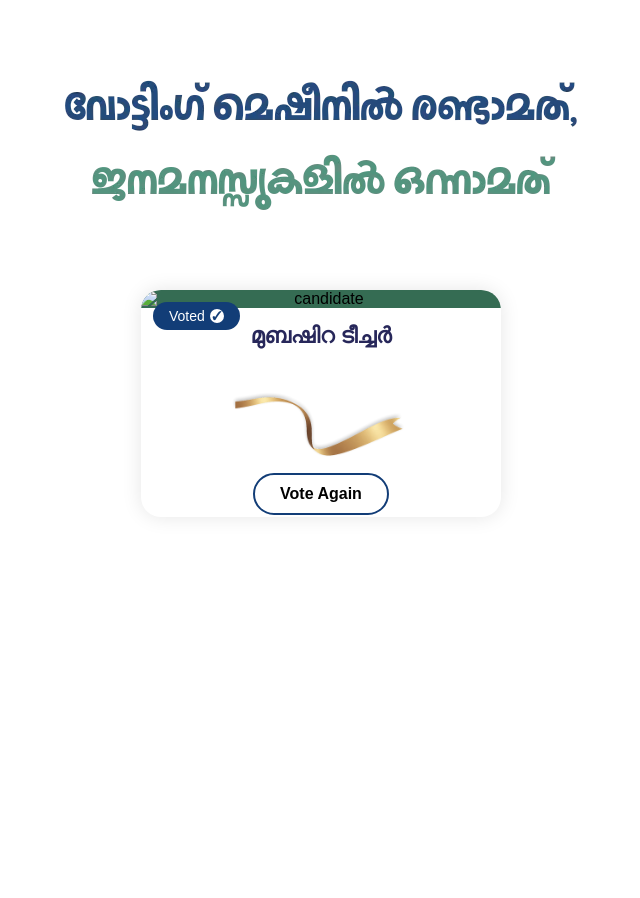
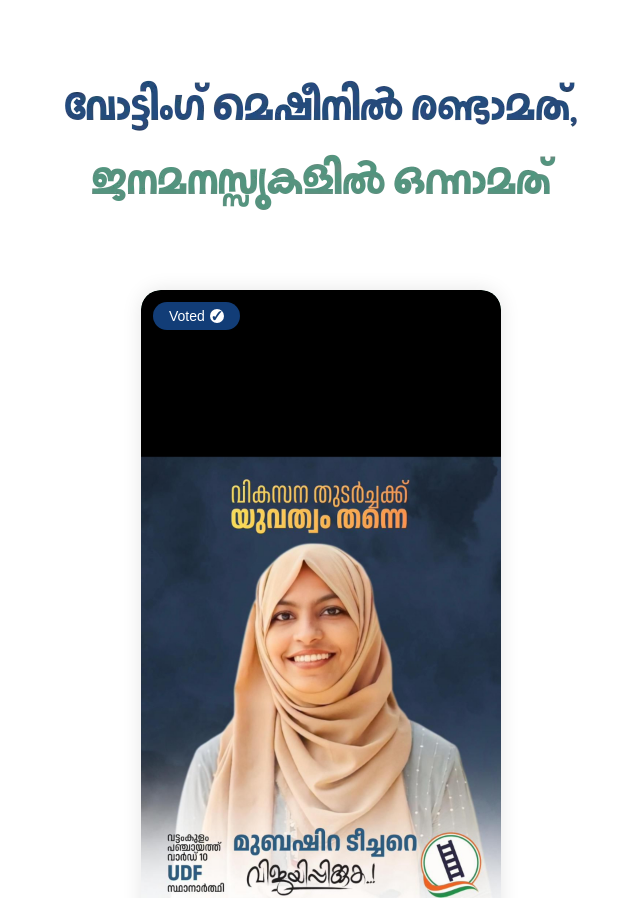
Before and after one commit to hamdansolutions07-spec/github.io, a plain HTML site: page confirmation.html in a window 1280 px wide. Shown: the top 898 px of the page, without its empty margins (319-959 px from the left). Before the commit the page ends 800 px from the top, so only its background shows below. Drawn offline with nearby package versions, Linux system fonts and the light colour scheme.

Commit message:
Update confirmation.html

```diff
--- a/confirmation.html
+++ b/confirmation.html
@@ -231,7 +231,7 @@ body {
 <!-- Main Card -->
 <div class="vote-card">
     <div class="photo">
-        <img src="mubi.jpeg" alt="candidate">
+        <img src="mubi.jpg" alt="candidate">
         <div class="badge">
             Voted <span class="check">✓</span>
         </div>
```
